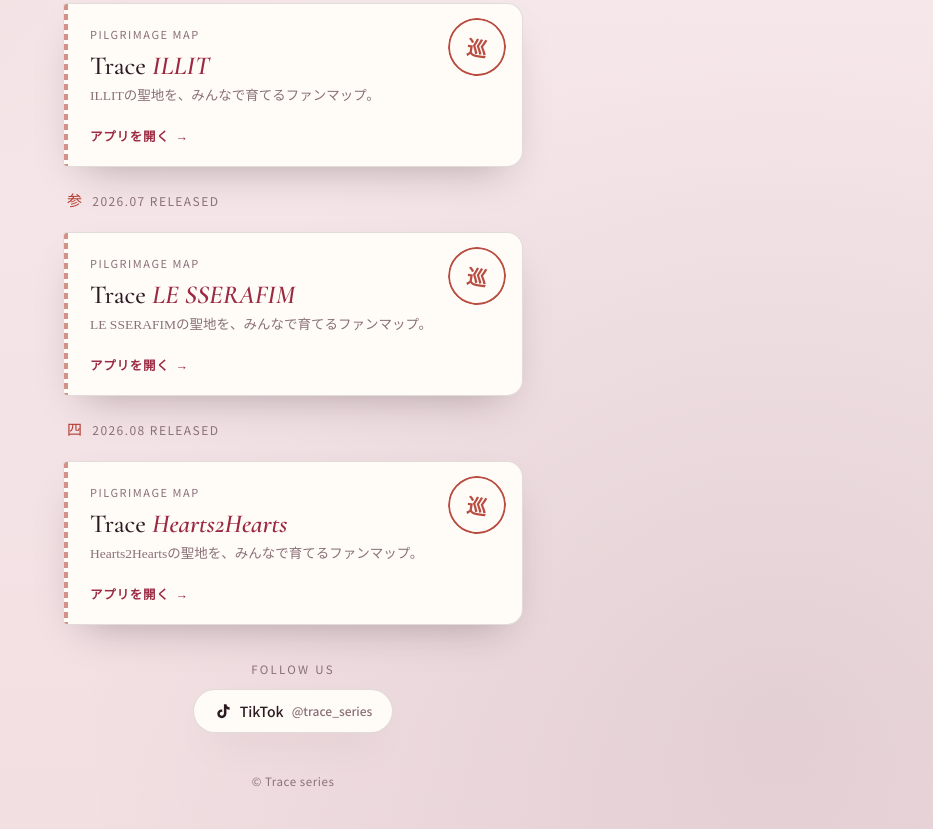
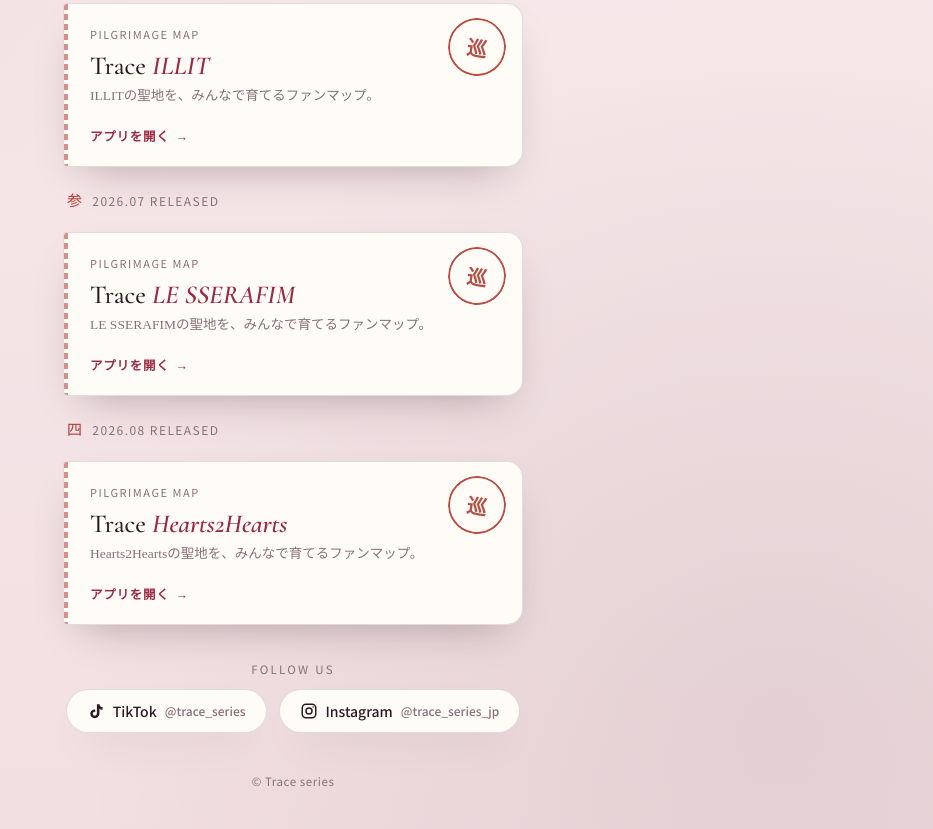
Before and after one commit to trace-series/links, a plain HTML site: page index.html in a window 1280 px wide. Shown: the part 525-1354 px from the top of the page, without its empty margins (347-1280 px from the left). Drawn offline with nearby package versions, Linux system fonts and the light colour scheme.

Commit message:
Add files via upload

```diff
--- a/index.html
+++ b/index.html
@@ -318,6 +318,10 @@
           <svg viewBox="0 0 24 24" fill="currentColor" aria-hidden="true"><path d="M16.6 3c.4 2.3 1.9 3.9 4.2 4.1v3.1c-1.5.1-2.9-.4-4.2-1.2v6.3c0 3.6-2.6 6.2-6.1 6.2S4.4 18.9 4.4 15.6c0-3.5 3-6.1 6.6-5.6v3.2c-1.7-.4-3.3.8-3.3 2.4 0 1.4 1.1 2.6 2.7 2.6 1.6 0 2.8-1.1 2.8-3.1V3h3.4z"/></svg>
           TikTok <small>@trace_series</small>
         </a>
+        <a class="sns-btn" href="https://www.instagram.com/trace_series_jp/" target="_blank" rel="noopener">
+          <svg viewBox="0 0 24 24" fill="none" stroke="currentColor" stroke-width="2" aria-hidden="true"><rect x="3" y="3" width="18" height="18" rx="5"/><circle cx="12" cy="12" r="4"/><circle cx="17.5" cy="6.5" r="1" fill="currentColor" stroke="none"/></svg>
+          Instagram <small>@trace_series_jp</small>
+        </a>
       </div>
     </div>
 
```
